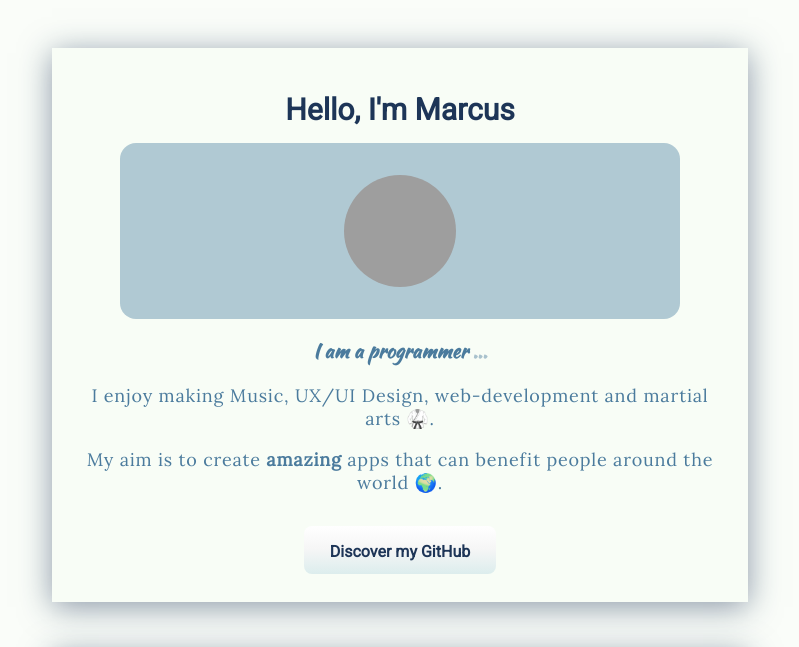
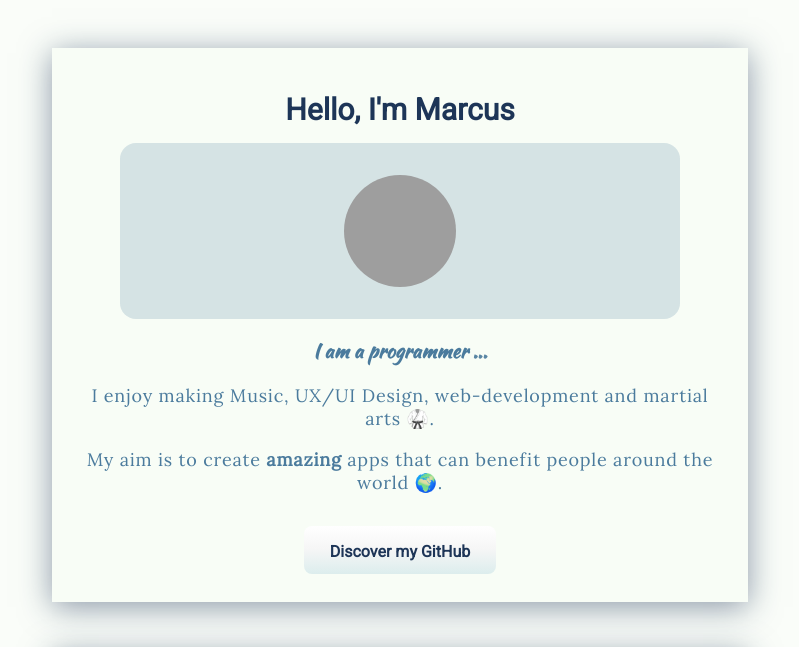
Before and after one commit to MarcusAl/profile, a plain HTML site: page index.html in a window 1280 px wide. Shown: the top 647 px of the page, without its empty margins (240-1039 px from the left). Drawn offline with Linux system fonts and the light colour scheme; grey boxes are pictures that could not be loaded.

Commit message:
Make profile prettier

```diff
--- a/index.html
+++ b/index.html
@@ -13,7 +13,7 @@
       <h1 class="card-title spacing">
         Hello, I'm Marcus
       </h1>
-      <div class="background-white">
+      <div class="background-colour">
         <img class="card-image spacing" src="./images/profile_pic.JPG" alt="User Profile Picture" height="200" width="200">
       </div>
       <h3 class="card-subtitle">
--- a/style.css
+++ b/style.css
@@ -44,7 +44,7 @@ a:hover {
 
 .dot-fx {
   animation-name: driploop;
-  animation-duration: 1.5s;
+  animation-duration: 1.3s;
   animation-timing-function: ease-in-out;
   animation-iteration-count: infinite;
 }
@@ -115,8 +115,8 @@ p {
   height: 7rem;
 }
 
-.background-white {
-  background: rgba(69, 123, 157, 0.4);
+.background-colour {
+  background: rgba(69, 123, 157, 0.2);
   margin: 30px 40px 30px 40px;
   border-radius: 1rem;
 }
```
